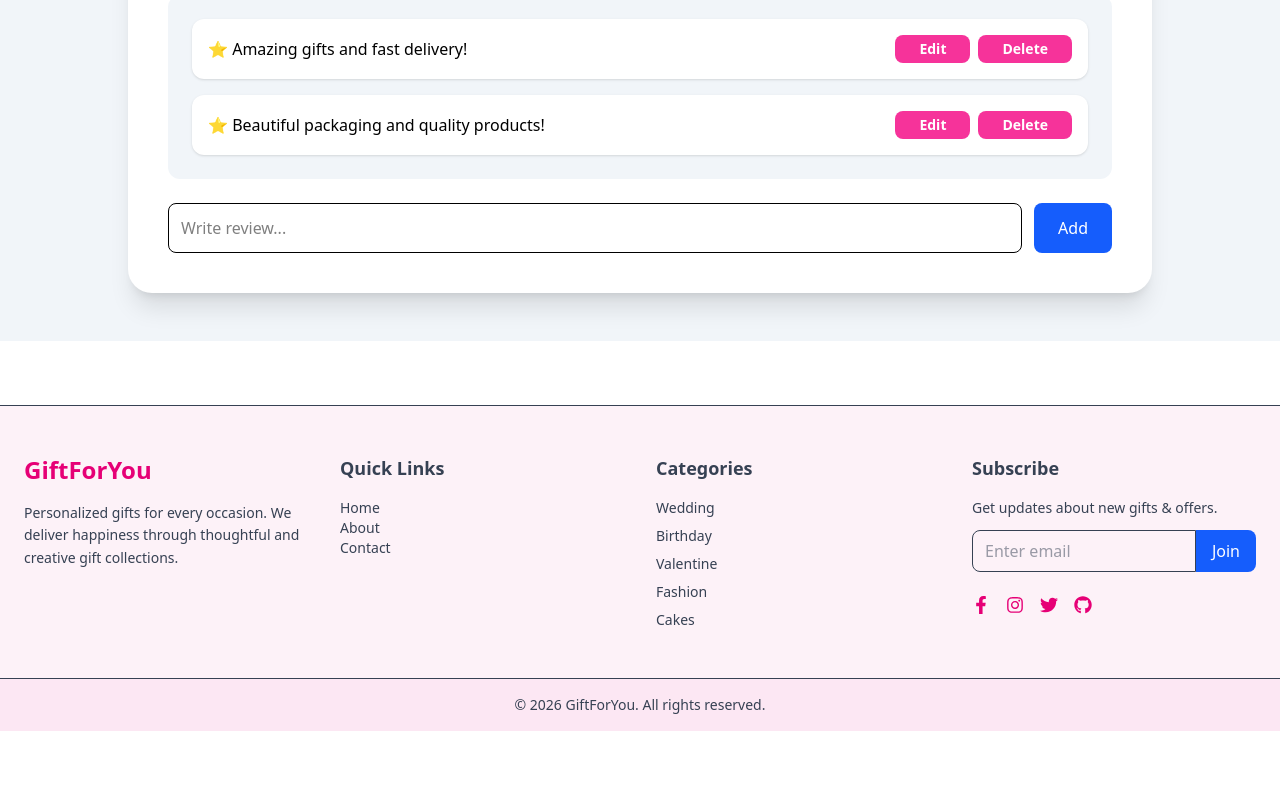
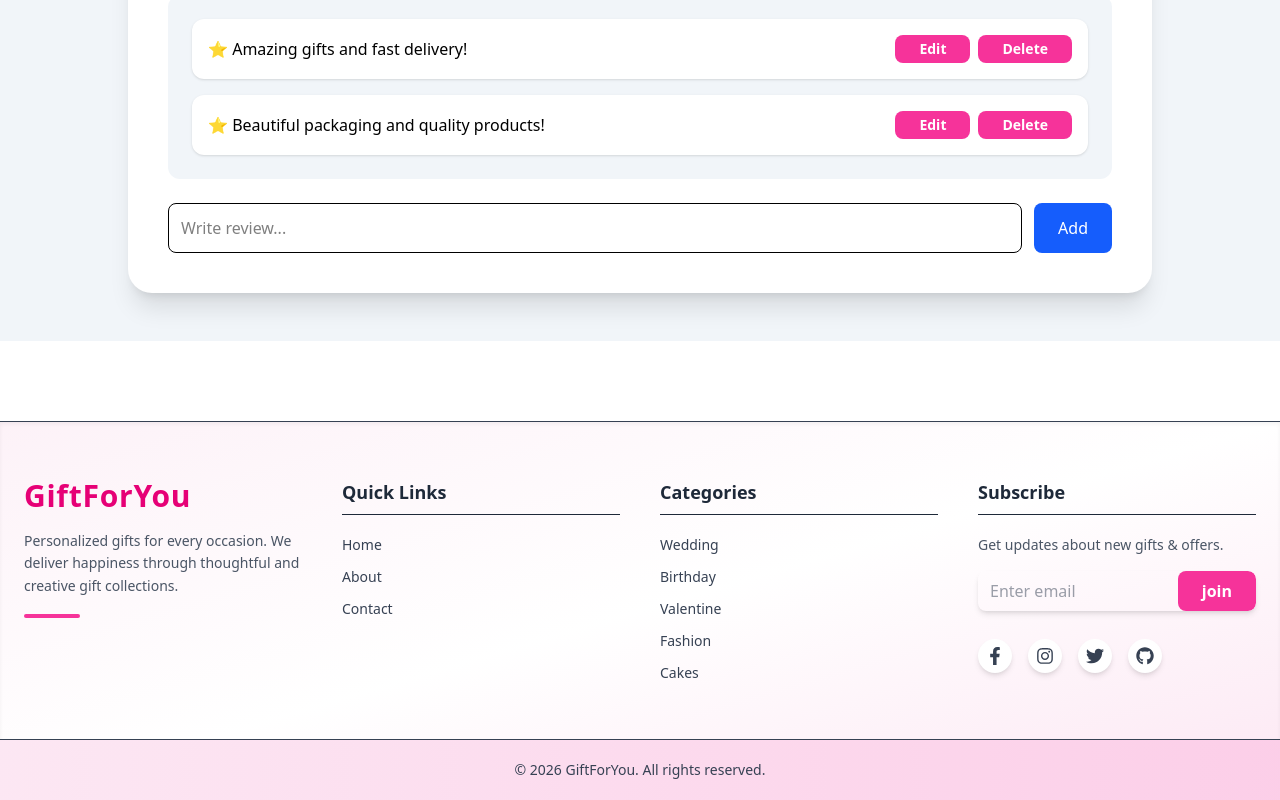
Before and after one commit to pratiksha950/icp12-group-project-5-MERN-stack-GiftForYou, a React (Vite) app in the folder client/: page /about in a window 1280 px wide. Shown: the part 1017-1817 px from the top of the page. Before the commit the page ends 1748 px from the top, so only its background shows below. Built offline with nearby package versions, Linux system fonts and the light colour scheme.

Commit message:
change the footer design

```diff
--- a/client/src/components/Footer.jsx
+++ b/client/src/components/Footer.jsx
@@ -1,111 +1,114 @@
 import React from "react";
 import { Link } from "react-router-dom";
 import { FaFacebookF, FaInstagram, FaTwitter, FaGithub } from "react-icons/fa";
+import Button from "./Button";
 
 export default function Footer() {
   return (
-    <footer className="bg-pink-50 text-gray-700 mt-16 border-t">
-      <div className="max-w-7xl mx-auto px-6 py-12 grid md:grid-cols-4 gap-8">
+
+<footer className="bg-gradient-to-br from-pink-50 via-white to-pink-100 text-gray-700 mt-20 border-t shadow-inner">
+
+  <div className="max-w-7xl mx-auto px-6 py-14 grid md:grid-cols-4 gap-10">
 
     {/* Logo + About */}
     <div>
-          <h2 className="text-2xl font-bold text-pink-600">GiftForYou</h2>
-          <p className="mt-4 text-sm leading-relaxed">
+      <h2 className="text-3xl font-extrabold text-pink-600 tracking-wide">
+        GiftForYou
+      </h2>
+
+      <p className="mt-4 text-sm leading-relaxed text-gray-600">
         Personalized gifts for every occasion. We deliver happiness through
         thoughtful and creative gift collections.
       </p>
+
+      <div className="w-14 h-1 bg-pink-500 rounded mt-4"></div>
     </div>
+
 
     {/* Quick Links */}
     <div>
-          <h3 className="font-semibold text-lg mb-4">Quick Links</h3>
-          <ul>
-            <li> <Link to="/home" className="hidden md:block hover:text-pink-500 text-sm">
-            Home
-          </Link></li>
-          <li> <Link to="/about" className="hidden md:block hover:text-pink-500 text-sm">
-            About
-          </Link></li>
+      <h3 className="font-semibold text-lg mb-5 text-gray-800 border-b pb-2">
+        Quick Links
+      </h3>
 
-        <li><Link to="/contact" className="hidden md:block hover:text-pink-500 text-sm">
-            Contact
-          </Link></li>
-
+      <ul className="space-y-3 text-sm">
+        <li><Link to="/home" className="hover:text-pink-500 transition">Home</Link></li>
+        <li><Link to="/about" className="hover:text-pink-500 transition">About</Link></li>
+        <li><Link to="/contact" className="hover:text-pink-500 transition">Contact</Link></li>
       </ul>
     </div>
 
+
     {/* Categories */}
     <div>
-          <h3 className="font-semibold text-lg mb-4">Categories</h3>
-          <ul className="space-y-2 text-sm">
-  <li><Link to="/wedding" className="hover:text-pink-500">Wedding</Link></li>
-  <li><Link to="/birthday" className="hover:text-pink-500">Birthday</Link></li>
-  <li><Link to="/valentine" className="hover:text-pink-500">Valentine</Link></li>
-  <li><Link to="/fashion" className="hover:text-pink-500">Fashion</Link></li>
-  <li><Link to="/cake" className="hover:text-pink-500">Cakes</Link></li>
+      <h3 className="font-semibold text-lg mb-5 text-gray-800 border-b pb-2">
+        Categories
+      </h3>
+
+      <ul className="space-y-3 text-sm">
+        <li><Link to="/wedding" className="hover:text-pink-500 transition">Wedding</Link></li>
+        <li><Link to="/birthday" className="hover:text-pink-500 transition">Birthday</Link></li>
+        <li><Link to="/valentine" className="hover:text-pink-500 transition">Valentine</Link></li>
+        <li><Link to="/fashion" className="hover:text-pink-500 transition">Fashion</Link></li>
+        <li><Link to="/cake" className="hover:text-pink-500 transition">Cakes</Link></li>
       </ul>
     </div>
 
+
     {/* Newsletter */}
     <div>
-          <h3 className="font-semibold text-lg mb-4">Subscribe</h3>
-          <p className="text-sm mb-3">Get updates about new gifts & offers.</p>
+      <h3 className="font-semibold text-lg mb-5 text-gray-800 border-b pb-2">
+        Subscribe
+      </h3>
 
-          <div className="flex">
+      <p className="text-sm mb-4 text-gray-600">
+        Get updates about new gifts & offers.
+      </p>
+
+      <div className="flex shadow-md rounded-lg overflow-hidden">
         <input
           type="email"
           placeholder="Enter email"
-              className="w-full px-3 py-2 border rounded-l-lg outline-none focus:ring-2 focus:ring-pink-300"
+          className="w-full px-3 py-2 outline-none focus:ring-2 focus:ring-pink-300"
         />
-            <button className="bg-blue-600 text-white px-4 rounded-r-lg
-             hover:bg-blue-800">
-              Join
-            </button>
+
+        <Button
+        title='join'
+        size="md"
+        variant="primary"/>
       </div>
+
+
       {/* Social Icons */}
-      <div className="flex gap-4 mt-6 text-pink-600 text-lg">
+      <div className="flex gap-4 mt-7 text-lg">
 
-  <a
-    href="https://facebook.com"
-    target="_blank"
-    rel="noopener noreferrer"
-    className="hover:scale-125 hover:text-blue-600 transition"
-  >
+        <a href="https://facebook.com" target="_blank" rel="noopener noreferrer"
+           className="bg-white shadow-md p-2 rounded-full hover:scale-110 hover:text-blue-600 transition">
           <FaFacebookF />
         </a>
 
-  <a
-    href="https://instagram.com"
-    target="_blank"
-    rel="noopener noreferrer"
-    className="hover:scale-125 hover:text-pink-500 transition"
-  >
+        <a href="https://instagram.com" target="_blank" rel="noopener noreferrer"
+           className="bg-white shadow-md p-2 rounded-full hover:scale-110 hover:text-pink-500 transition">
           <FaInstagram />
         </a>
 
-  <a
-    href="https://twitter.com"
-    target="_blank"
-    rel="noopener noreferrer"
-    className="hover:scale-125 hover:text-sky-500 transition"
-  >
+        <a href="https://twitter.com" target="_blank" rel="noopener noreferrer"
+           className="bg-white shadow-md p-2 rounded-full hover:scale-110 hover:text-sky-500 transition">
           <FaTwitter />
         </a>
 
-  <a
-    href="https://github.com"
-    target="_blank"
-    rel="noopener noreferrer"
-    className="hover:scale-125 hover:text-black transition"
-  >
+        <a href="https://github.com" target="_blank" rel="noopener noreferrer"
+           className="bg-white shadow-md p-2 rounded-full hover:scale-110 hover:text-black transition">
           <FaGithub />
         </a>
 
       </div>
     </div>
   </div>
+
+
   {/* Bottom Bar */}
-      <div className="border-t text-center py-4 text-sm bg-pink-100">
+  <div className="border-t text-center py-5 text-sm bg-gradient-to-r from-pink-100 to-pink-200 text-gray-700 font-medium">
     © {new Date().getFullYear()} GiftForYou. All rights reserved.
   </div>
 </footer>
```
Lines whose indentation alone changed are shown as unchanged.
